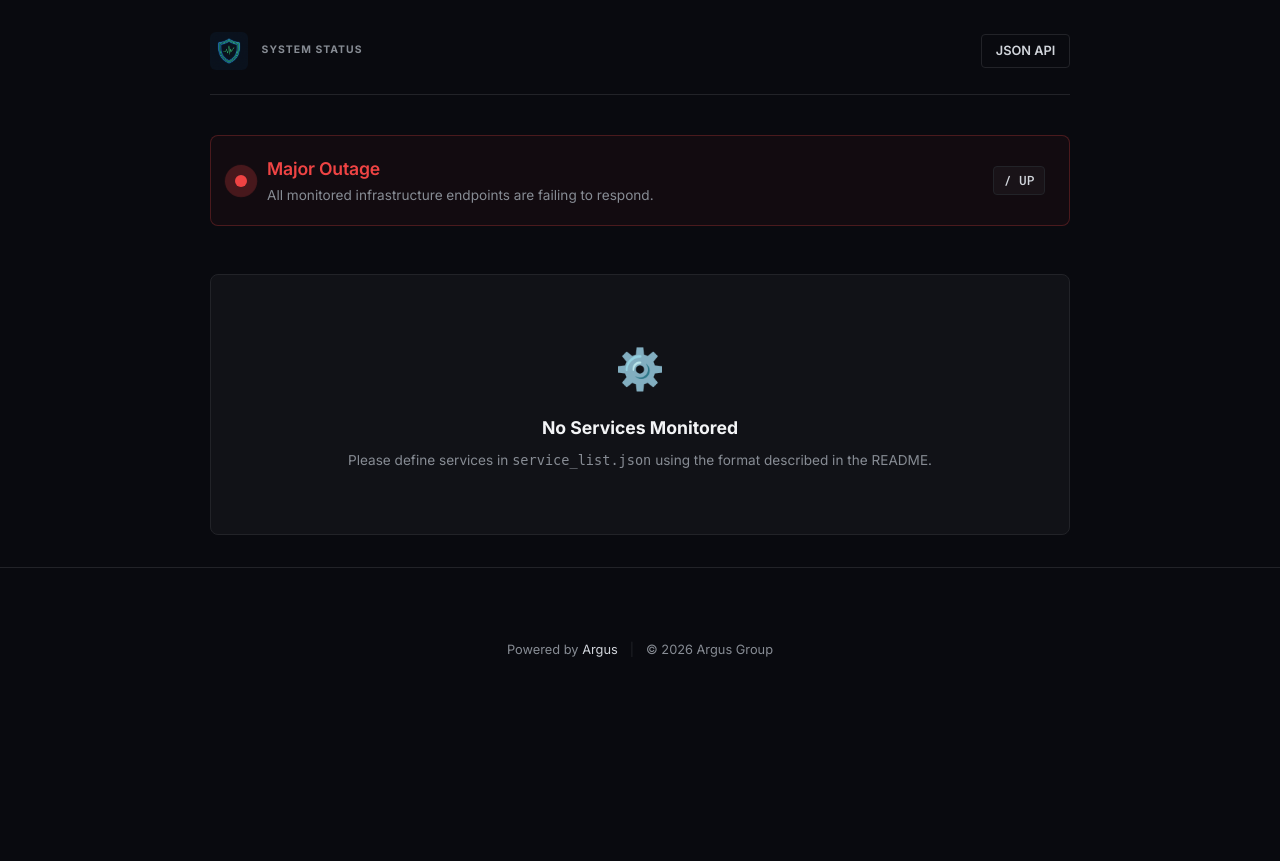
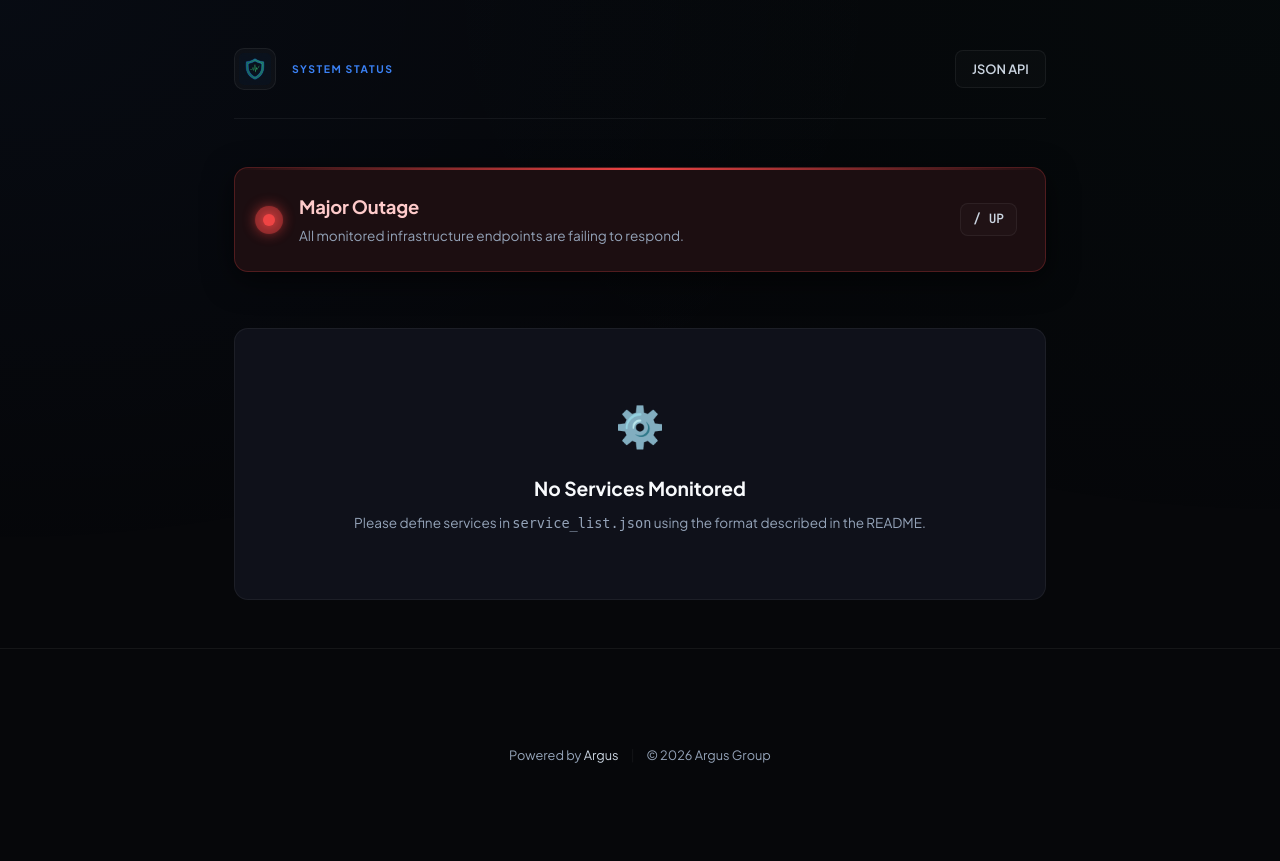
Before and after one commit to qwertyguy16/Argus-Group-Status-Page, a Flask app: template templates/index.html in a window 1280 px wide. Before the commit the page ends 657 px from the top, so only its background shows below. Run offline with Flask 3, Linux system fonts and the light colour scheme; the template is opened without the code that fills it, so the values that code supplies are empty.

Commit message:
feat: add core stylesheet with design tokens and status page components

```diff
--- a/static/css/style.css
+++ b/static/css/style.css
@@ -1,29 +1,34 @@
 /* ── Fonts ── */
-@import url('https://fonts.googleapis.com/css2?family=Inter:wght@300;400;500;600;700&family=Roboto+Mono:wght@400;500&display=swap');
+@import url('https://fonts.googleapis.com/css2?family=Plus+Jakarta+Sans:wght@300;400;500;600;700;800&family=JetBrains+Mono:wght@400;500;600&display=swap');
 
-/* ── Colors & Themes (Cloudflare Style) ── */
+/* ── Design Tokens & Variables ── */
 :root {
-  --bg-dark: #090a0f;
-  --bg-panel: #111217;
-  --border-color: #222328;
+  --bg-dark: #06070a;
+  --bg-panel: #0f111a;
+  --bg-panel-hover: #141724;
+  --border-color: rgba(255, 255, 255, 0.06);
+  --border-hover: rgba(255, 255, 255, 0.12);
 
-  --text-main: #f3f4f6;
-  --text-muted: #878c94;
-  --text-light: #d1d5db;
+  --text-main: #f8fafc;
+  --text-muted: #94a3b8;
+  --text-light: #cbd5e1;
 
-  --color-green: #22c55e;
-  --color-green-dim: #15803d;
-  --color-yellow: #eab308;
-  --color-yellow-dim: #a16207;
+  --color-green: #10b981;
+  --color-green-glow: rgba(16, 185, 129, 0.15);
+  --color-yellow: #f59e0b;
+  --color-yellow-glow: rgba(245, 158, 11, 0.15);
   --color-red: #ef4444;
-  --color-red-dim: #b91c1c;
+  --color-red-glow: rgba(239, 68, 68, 0.15);
   --color-blue: #3b82f6;
 
-  --font-sans: 'Inter', -apple-system, BlinkMacSystemFont, "Segoe UI", Roboto, sans-serif;
-  --font-mono: 'Roboto Mono', monospace;
+  --font-sans: 'Plus Jakarta Sans', -apple-system, BlinkMacSystemFont, "Segoe UI", Roboto, sans-serif;
+  --font-mono: 'JetBrains Mono', monospace;
+
+  --shadow-sm: 0 2px 8px rgba(0, 0, 0, 0.4);
+  --shadow-md: 0 8px 30px rgba(0, 0, 0, 0.6);
 }
 
-/* ── Global Styles ── */
+/* ── Global Reset ── */
 * {
   box-sizing: border-box;
   margin: 0;
@@ -34,19 +39,35 @@ body {
   font-family: var(--font-sans);
   background-color: var(--bg-dark);
   color: var(--text-main);
-  line-height: 1.5;
+  line-height: 1.6;
   -webkit-font-smoothing: antialiased;
+  min-height: 100vh;
+}
+
+/* Optimization: Use a fixed pseudo-element for background gradients to prevent repaint lagging on scroll */
+body::before {
+  content: '';
+  position: fixed;
+  top: 0;
+  left: 0;
+  width: 100%;
+  height: 100%;
+  z-index: -1;
+  background-image:
+    radial-gradient(at 0% 0%, rgba(59, 130, 246, 0.04) 0px, transparent 50%),
+    radial-gradient(at 100% 0%, rgba(16, 185, 129, 0.02) 0px, transparent 50%);
+  pointer-events: none;
 }
 
 .container {
-  max-width: 900px;
+  max-width: 860px;
   margin: 0 auto;
-  padding: 2rem 1.25rem;
+  padding: 3rem 1.5rem;
 }
 
 /* ── Header ── */
 header {
-  margin-bottom: 2.5rem;
+  margin-bottom: 3rem;
 }
 
 .header-inner {
@@ -54,85 +75,116 @@ header {
   justify-content: space-between;
   align-items: center;
   border-bottom: 1px solid var(--border-color);
-  padding-bottom: 1.5rem;
+  padding-bottom: 1.75rem;
 }
 
 .logo-wrap {
   display: flex;
   align-items: center;
-  gap: 0.85rem;
+  gap: 1rem;
 }
 
 .logo-img {
-  width: 38px;
-  height: 38px;
-  border-radius: 6px;
-  background-color: var(--bg-panel);
+  width: 42px;
+  height: 42px;
+  border-radius: 10px;
+  background-color: rgba(255, 255, 255, 0.03);
+  border: 1px solid var(--border-color);
+  padding: 4px;
 }
 
 .site-title {
-  font-size: 1.35rem;
-  font-weight: 700;
-  letter-spacing: -0.02em;
-  color: var(--text-main);
+  font-size: 1.4rem;
+  font-weight: 800;
+  letter-spacing: -0.03em;
+  background: linear-gradient(135deg, #fff 0%, #94a3b8 100%);
+  -webkit-background-clip: text;
+  -webkit-text-fill-color: transparent;
 }
 
 .site-badge {
   font-size: 0.65rem;
   font-weight: 700;
-  letter-spacing: 0.1em;
-  color: var(--text-muted);
+  letter-spacing: 0.15em;
+  color: var(--color-blue);
   text-transform: uppercase;
-  margin-top: -2px;
+  margin-top: 1px;
 }
 
 .btn {
   display: inline-flex;
   align-items: center;
   justify-content: center;
-  padding: 0.4rem 0.85rem;
+  padding: 0.5rem 1rem;
   font-size: 0.8rem;
   font-weight: 600;
-  border-radius: 4px;
+  border-radius: 8px;
   text-decoration: none;
-  transition: all 0.15s ease;
+  transition: all 0.2s cubic-bezier(0.4, 0, 0.2, 1);
   cursor: pointer;
+  will-change: transform;
 }
 
 .btn-secondary {
-  background-color: transparent;
+  background-color: rgba(255, 255, 255, 0.02);
   color: var(--text-light);
   border: 1px solid var(--border-color);
 }
 
 .btn-secondary:hover {
-  background-color: var(--bg-panel);
-  border-color: #3e3f45;
+  background-color: rgba(255, 255, 255, 0.05);
+  border-color: var(--border-hover);
+  transform: translateY(-1px);
 }
 
 /* ── Overall status banner ── */
 .overall-banner {
   display: flex;
   align-items: center;
-  gap: 1.25rem;
-  padding: 1.25rem 1.5rem;
-  border-radius: 8px;
-  margin-bottom: 3rem;
-  border: 1px solid transparent;
+  gap: 1.5rem;
+  padding: 1.5rem 1.75rem;
+  border-radius: 14px;
+  margin-bottom: 3.5rem;
+  border: 1px solid var(--border-color);
+  box-shadow: var(--shadow-md);
+  position: relative;
+  overflow: hidden;
+  background-color: var(--bg-panel);
+}
+
+.overall-banner::before {
+  content: '';
+  position: absolute;
+  top: 0;
+  left: 0;
+  right: 0;
+  height: 2px;
 }
 
 .overall-banner.operational {
-  background-color: rgba(34, 197, 94, 0.04);
-  border-color: rgba(34, 197, 94, 0.25);
+  background-color: #0c1815;
+  border-color: rgba(16, 185, 129, 0.25);
 }
+.overall-banner.operational::before {
+  background: linear-gradient(90deg, transparent, var(--color-green), transparent);
+}
+
 .overall-banner.degraded {
-  background-color: rgba(234, 179, 8, 0.04);
-  border-color: rgba(234, 179, 8, 0.25);
+  background-color: #1b140b;
+  border-color: rgba(245, 158, 11, 0.25);
 }
+.overall-banner.degraded::before {
+  background: linear-gradient(90deg, transparent, var(--color-yellow), transparent);
+}
+
 .overall-banner.major_outage {
-  background-color: rgba(239, 68, 68, 0.04);
+  background-color: #1c0e11;
   border-color: rgba(239, 68, 68, 0.25);
 }
+.overall-banner.major_outage::before {
+  background: linear-gradient(90deg, transparent, var(--color-red), transparent);
+}
+
 .overall-banner.no_data {
   background-color: var(--bg-panel);
   border-color: var(--border-color);
@@ -149,19 +201,19 @@ header {
 .banner-dot::after {
   content: '';
   position: absolute;
-  inset: -4px;
+  inset: -5px;
   border-radius: 50%;
-  animation: banner-pulse 2s infinite;
+  animation: banner-pulse 2s cubic-bezier(0.4, 0, 0.6, 1) infinite;
 }
 
-.operational .banner-dot, .operational .banner-dot::after { background-color: var(--color-green); }
-.degraded .banner-dot, .degraded .banner-dot::after { background-color: var(--color-yellow); }
-.major_outage .banner-dot, .major_outage .banner-dot::after { background-color: var(--color-red); }
+.operational .banner-dot, .operational .banner-dot::after { background-color: var(--color-green); box-shadow: 0 0 10px var(--color-green); }
+.degraded .banner-dot, .degraded .banner-dot::after { background-color: var(--color-yellow); box-shadow: 0 0 10px var(--color-yellow); }
+.major_outage .banner-dot, .major_outage .banner-dot::after { background-color: var(--color-red); box-shadow: 0 0 10px var(--color-red); }
 .no_data .banner-dot { background-color: var(--text-muted); }
 
 @keyframes banner-pulse {
-  0% { transform: scale(1); opacity: 0.5; }
-  100% { transform: scale(2.2); opacity: 0; }
+  0% { transform: scale(1); opacity: 0.7; }
+  100% { transform: scale(2.4); opacity: 0; }
 }
 
 .banner-text {
@@ -169,30 +221,30 @@ header {
 }
 
 .banner-title {
-  font-size: 1.1rem;
-  font-weight: 600;
+  font-size: 1.15rem;
+  font-weight: 700;
   letter-spacing: -0.01em;
 }
 
-.operational .banner-title { color: var(--color-green); }
-.degraded .banner-title { color: var(--color-yellow); }
-.major_outage .banner-title { color: var(--color-red); }
+.operational .banner-title { color: #a7f3d0; }
+.degraded .banner-title { color: #fde68a; }
+.major_outage .banner-title { color: #fecaca; }
 
 .banner-sub {
   font-size: 0.85rem;
   color: var(--text-muted);
-  margin-top: 0.15rem;
+  margin-top: 0.25rem;
 }
 
 .banner-count {
   font-family: var(--font-mono);
   font-size: 0.8rem;
-  font-weight: 500;
+  font-weight: 600;
   color: var(--text-light);
-  padding: 0.25rem 0.6rem;
-  background-color: rgba(255,255,255,0.03);
+  padding: 0.35rem 0.75rem;
+  background-color: rgba(255, 255, 255, 0.02);
   border: 1px solid var(--border-color);
-  border-radius: 4px;
+  border-radius: 8px;
 }
 
 /* ── Section Title Row ── */
@@ -382,7 +484,7 @@ header {
 
 footer {
   border-top: 1px solid var(--border-color);
-  padding: 2.5rem 0;
+  padding: 3rem 0;
   text-align: center;
   font-size: 0.8rem;
   color: var(--text-muted);
@@ -416,7 +518,7 @@ footer a:hover {
   padding: 4rem 2rem;
   background-color: var(--bg-panel);
   border: 1px solid var(--border-color);
-  border-radius: 8px;
+  border-radius: 14px;
 }
 
 .empty-icon {
@@ -425,7 +527,7 @@ footer a:hover {
 }
 
 .empty-state h3 {
-  font-size: 1.1rem;
+  font-size: 1.2rem;
   margin-bottom: 0.5rem;
 }
 
```
Also changed, not shown: other parts of static/css/style.css (+98 -48 lines).
